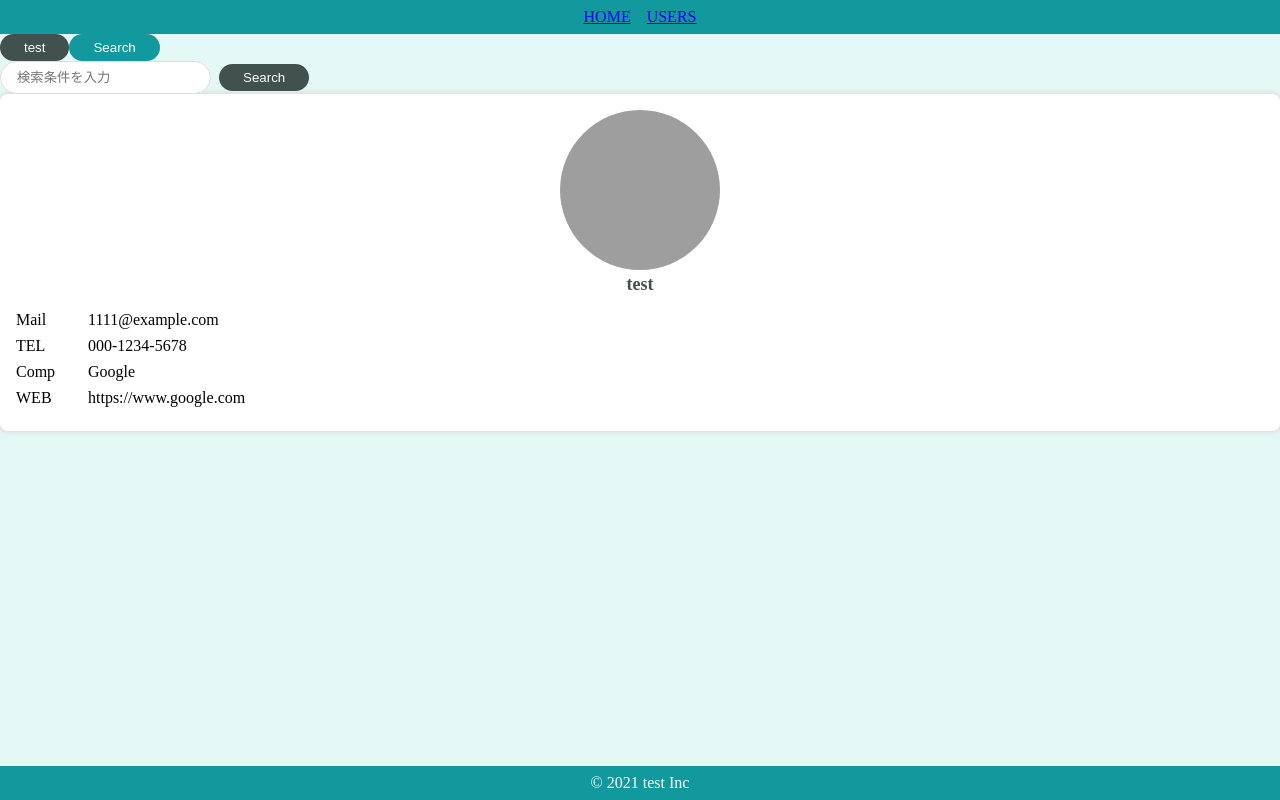
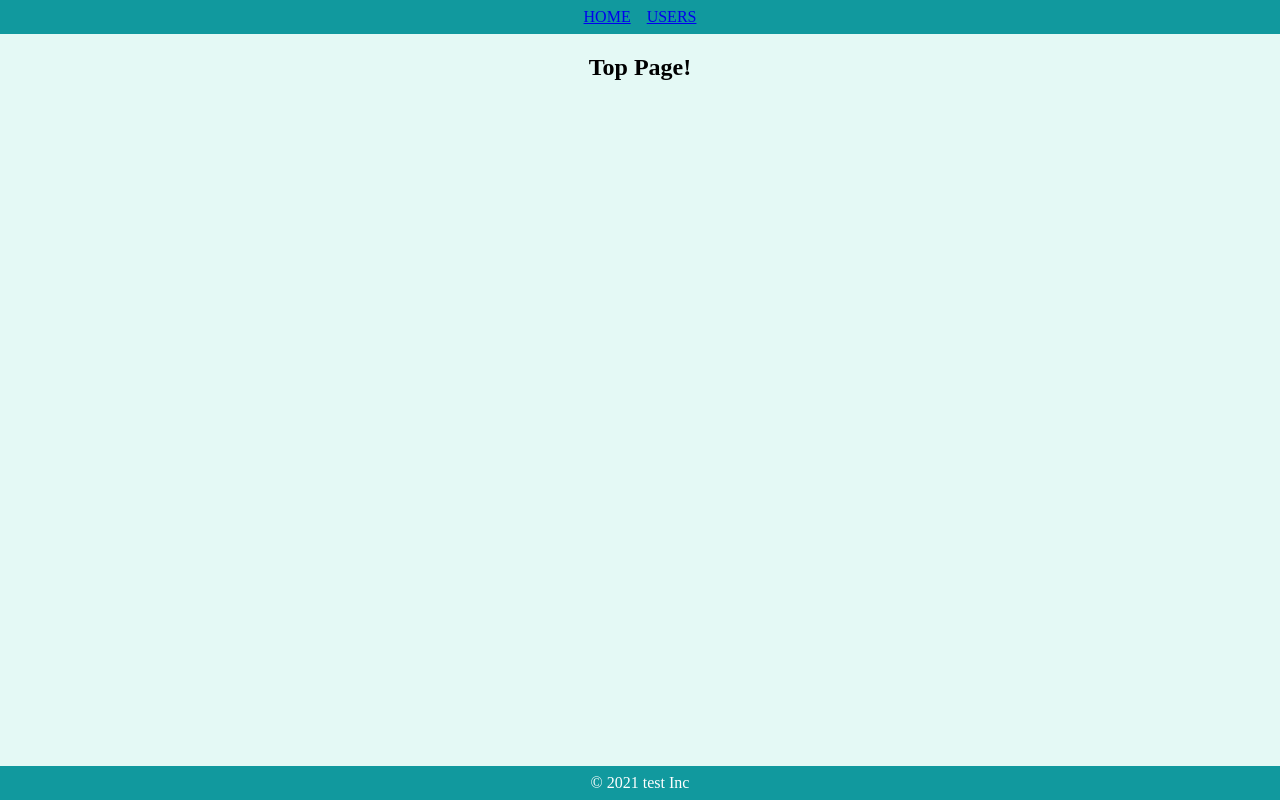
Before and after one commit to besumero628/practice_react_udemy-Sec6, a React (Create React App) app: page / in a window 1280 px wide. Built offline with nearby package versions, Linux system fonts and the light colour scheme; grey boxes are pictures that could not be loaded.

Commit message:
6-6 Page の作成

```diff
--- a/src/App.js
+++ b/src/App.js
@@ -1,33 +1,6 @@
-import { BrowserRouter } from "react-router-dom";
-import { PrimaryButton } from "./components/atoms/button/PrimaryButton";
-import { SecondaryButton } from "./components/atoms/button/SecondaryButton";
-import { SearchInput } from "./components/molecules/Searchinput";
-import { UserCard } from "./components/organisms/user/UserCard";
-import { DefaultLayout } from "./components/templates/DefaultLayout";
-import { HeaderOnly } from "./components/templates/HeaderOnly";
+import { Router } from "./router/Router";
 import "./styles.css";
 
-const user = {
-  name: "test",
-  image: "https://source.unsplash.com/NE0XGVKTmcA",
-  email: "1111@example.com",
-  phone: "000-1234-5678",
-  company: {
-    name: "Google"
-  },
-  website: "https://www.google.com"
-};
-
 export default function App() {
-  return (
-    <BrowserRouter>
-      <DefaultLayout>
-        <PrimaryButton>test</PrimaryButton>
-        <SecondaryButton>Search</SecondaryButton>
-        <br />
-        <SearchInput />
-        <UserCard user={user} />
-      </DefaultLayout>
-    </BrowserRouter>
-  );
+  return <Router />;
 }
--- /dev/null
+++ b/src/components/pages/Top.jsx
@@ -0,0 +1,13 @@
+import styled from "styled-components";
+
+export const Top = () => {
+  return (
+    <SContainer>
+      <h2>Top Page!</h2>
+    </SContainer>
+  );
+};
+
+const SContainer = styled.div`
+  text-align: center;
+`;
--- /dev/null
+++ b/src/components/pages/Users.jsx
@@ -0,0 +1,57 @@
+import styled from "styled-components";
+import { SearchInput } from "../molecules/Searchinput";
+import { UserCard } from "../organisms/user/UserCard";
+
+const users = [...Array(10).keys()].map((val) => {
+  return {
+    id: val,
+    name: `test - ${val}`,
+    image: "https://source.unsplash.com/NE0XGVKTmcA",
+    email: "1111@example.com",
+    phone: "000-1234-5678",
+    company: {
+      name: "Google"
+    },
+    website: "https://www.google.com"
+  };
+});
+
+const user = {
+  name: "test",
+  image: "https://source.unsplash.com/NE0XGVKTmcA",
+  email: "1111@example.com",
+  phone: "000-1234-5678",
+  company: {
+    name: "Google"
+  },
+  website: "https://www.google.com"
+};
+
+export const Users = () => {
+  return (
+    <SContainer>
+      <h2>All Users</h2>
+      <SearchInput />
+      <SUserArea>
+        {users.map((user) => (
+          <UserCard key={user.id} user={user} />
+        ))}
+      </SUserArea>
+    </SContainer>
+  );
+};
+
+const SContainer = styled.div`
+  display: flex;
+  flex-direction: column;
+  align-items: center;
+  padding: 24px;
+`;
+
+const SUserArea = styled.div`
+  padding-top: 40px;
+  width: 100%;
+  display: grid;
+  grid-template-columns: repeat(auto-fit, minmax(200px, 1fr));
+  grid-gap: 20px;
+`;
--- /dev/null
+++ b/src/router/Router.jsx
@@ -0,0 +1,24 @@
+import { BrowserRouter, Route, Switch } from "react-router-dom";
+import { Top } from "../components/pages/Top";
+import { Users } from "../components/pages/Users";
+import { DefaultLayout } from "../components/templates/DefaultLayout";
+import { HeaderOnly } from "../components/templates/HeaderOnly";
+
+export const Router = () => {
+  return (
+    <BrowserRouter>
+      <Switch>
+        <Route exact path="/">
+          <DefaultLayout>
+            <Top />
+          </DefaultLayout>
+        </Route>
+        <Route path="/users">
+          <HeaderOnly>
+            <Users />
+          </HeaderOnly>
+        </Route>
+      </Switch>
+    </BrowserRouter>
+  );
+};
```
